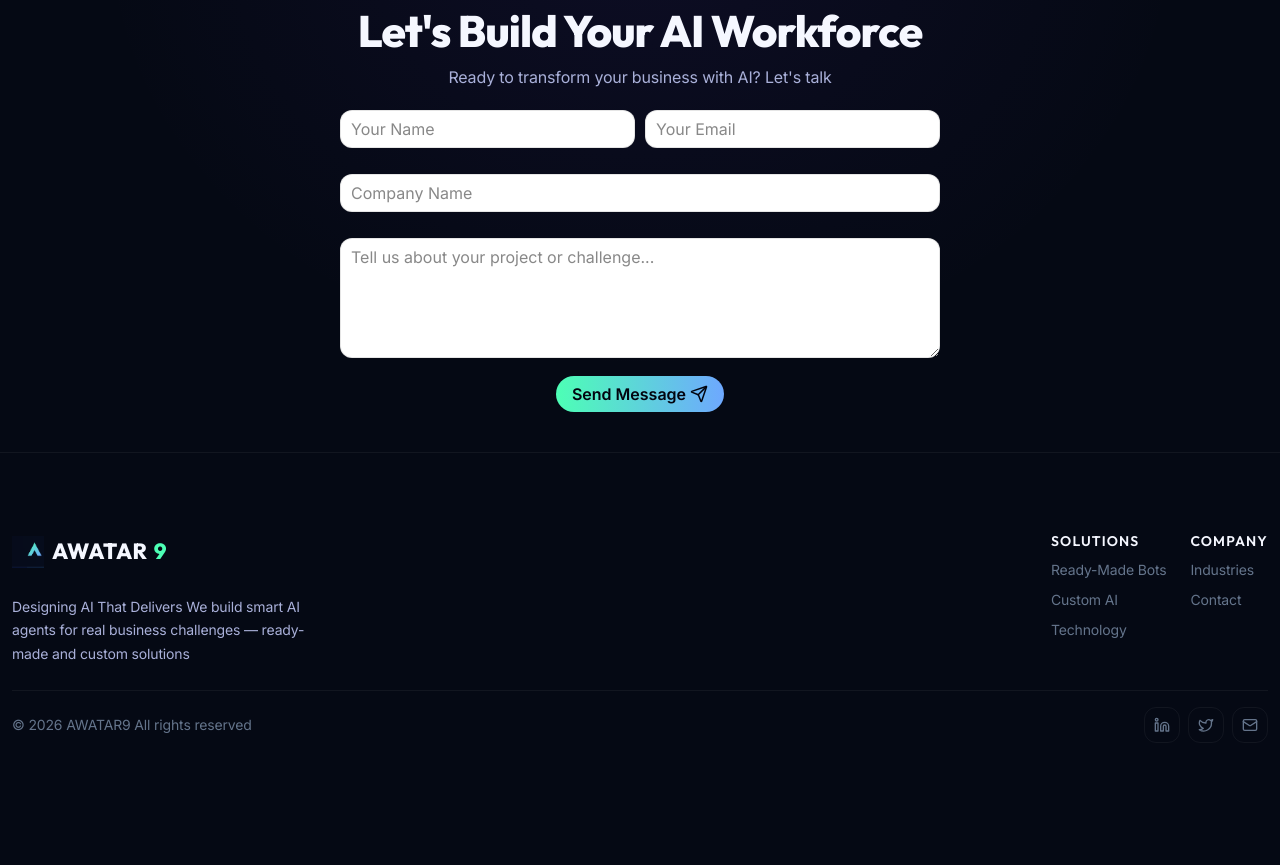
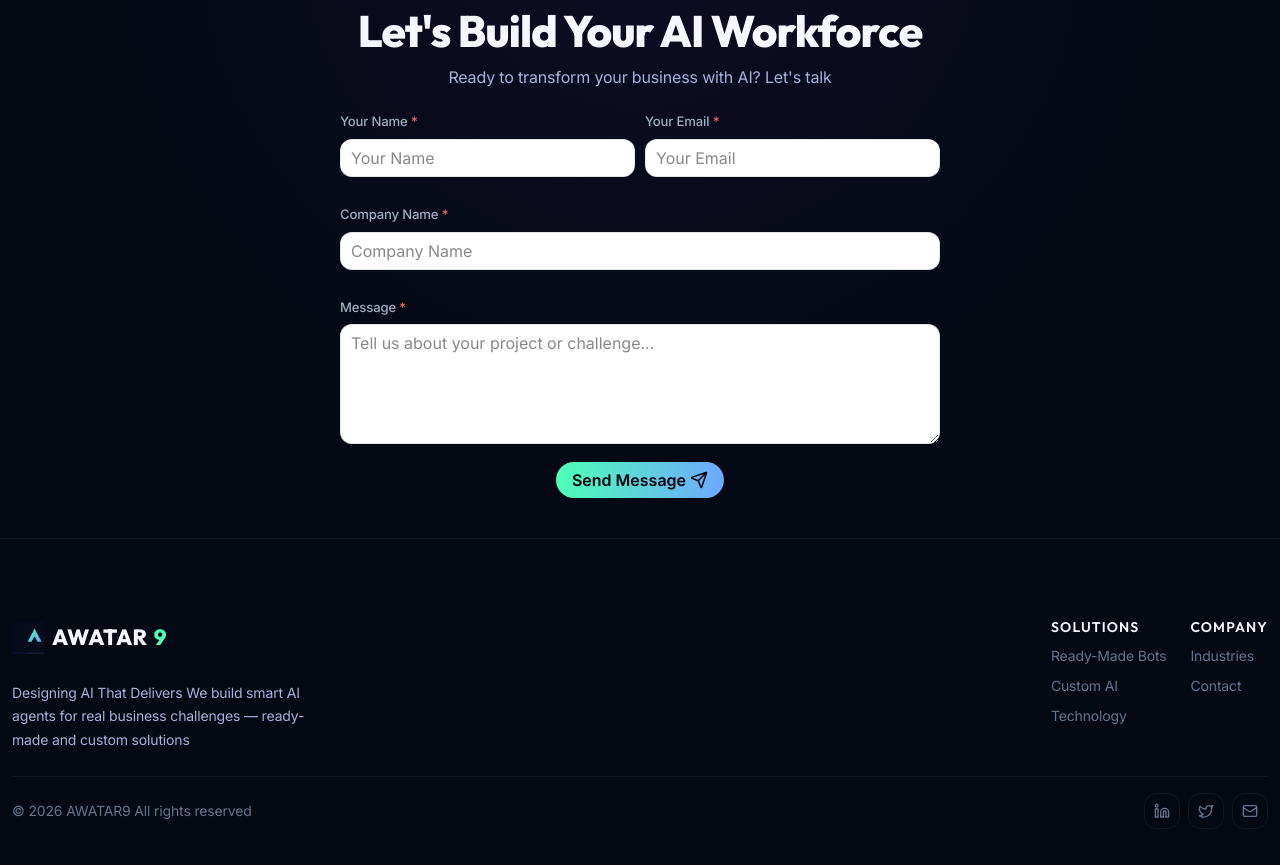
Before and after one commit to SrivalliKolluru/AWATAR9, a Next.js app: page / in a window 1280 px wide. Shown: the part 4212-5077 px from the top of the page. Before the commit the page ends 4995 px from the top, so only its background shows below. Built offline with nearby package versions, Linux system fonts and the light colour scheme.

Commit message:
contact form updation

```diff
--- a/src/components/ContactCTA/ContactCTA.tsx
+++ b/src/components/ContactCTA/ContactCTA.tsx
@@ -82,6 +82,10 @@ export default function ContactCTA() {
                 ) : (
                     <form className={styles.form} onSubmit={handleSubmit}>
                         <div className={styles.inputGroup}>
+                            <div style={{ display: 'flex', flexDirection: 'column', gap: '0.4rem', flex: 1 }}>
+                                <label htmlFor="contact-name" style={{ fontSize: '0.82rem', color: '#a0aec0', fontWeight: 500 }}>
+                                    Your Name <span style={{ color: '#f56565' }}>*</span>
+                                </label>
                                 <input
                                     type="text"
                                     className={styles.input}
@@ -90,6 +94,11 @@ export default function ContactCTA() {
                                     name="name"
                                     id="contact-name"
                                 />
+                            </div>
+                            <div style={{ display: 'flex', flexDirection: 'column', gap: '0.4rem', flex: 1 }}>
+                                <label htmlFor="contact-email" style={{ fontSize: '0.82rem', color: '#a0aec0', fontWeight: 500 }}>
+                                    Your Email <span style={{ color: '#f56565' }}>*</span>
+                                </label>
                                 <input
                                     type="email"
                                     className={styles.input}
@@ -99,24 +108,34 @@ export default function ContactCTA() {
                                     id="contact-email"
                                 />
                             </div>
+                        </div>
 
+                        <div style={{ display: 'flex', flexDirection: 'column', gap: '0.4rem', marginTop: '1rem' }}>
+                            <label htmlFor="contact-company" style={{ fontSize: '0.82rem', color: '#a0aec0', fontWeight: 500 }}>
+                                Company Name <span style={{ color: '#f56565' }}>*</span>
+                            </label>
                             <input
                                 type="text"
                                 className={styles.input}
                                 placeholder="Company Name"
                                 name="company"
                                 id="contact-company"
-                            style={{ marginTop: '1rem' }}
+                                required
                             />
+                        </div>
 
+                        <div style={{ display: 'flex', flexDirection: 'column', gap: '0.4rem', marginTop: '1rem' }}>
+                            <label htmlFor="contact-message" style={{ fontSize: '0.82rem', color: '#a0aec0', fontWeight: 500 }}>
+                                Message <span style={{ color: '#f56565' }}>*</span>
+                            </label>
                             <textarea
                                 className={`${styles.input} ${styles.textarea}`}
                                 placeholder="Tell us about your project or challenge..."
                                 required
                                 name="message"
                                 id="contact-message"
-                            style={{ marginTop: '1rem' }}
                             />
+                        </div>
                         {error && <p className={styles.errorMessage}>{error}</p>}
                         <button
                             type="submit"
```
Lines whose indentation alone changed are shown as unchanged.
